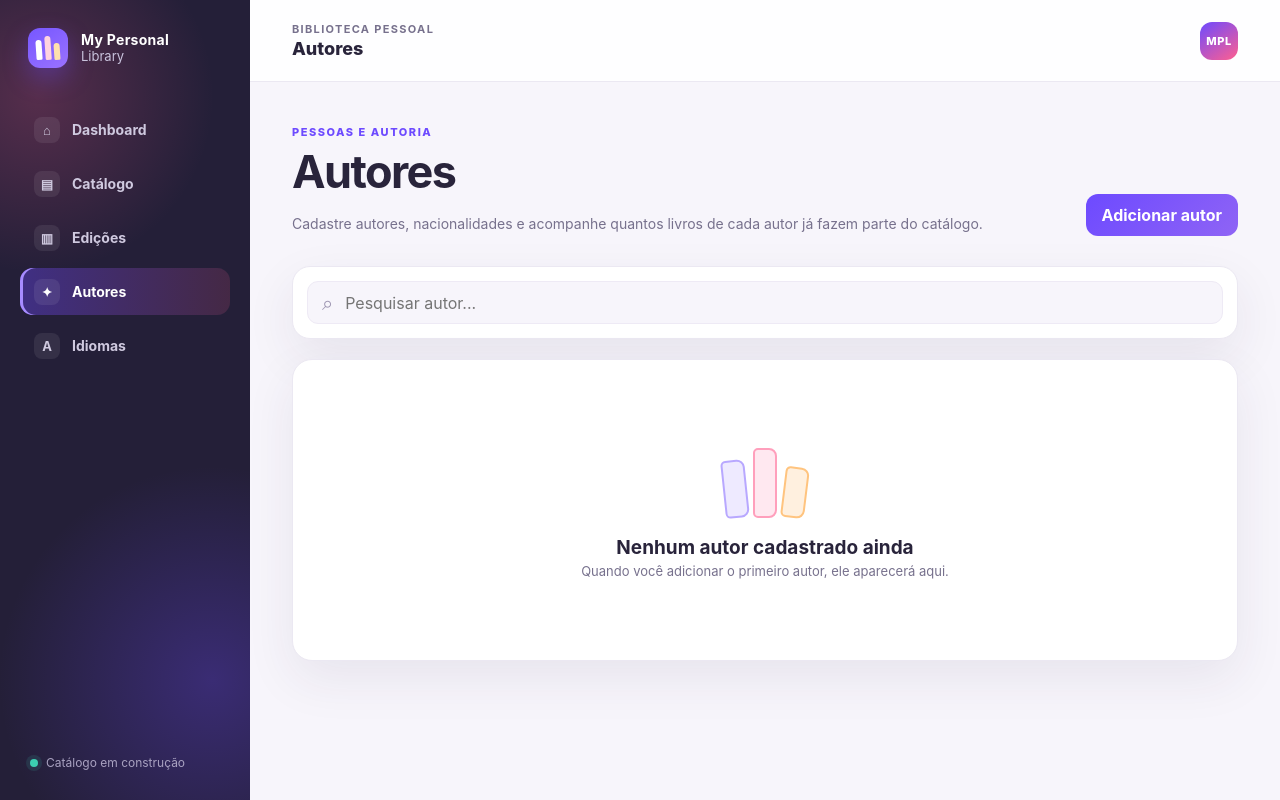
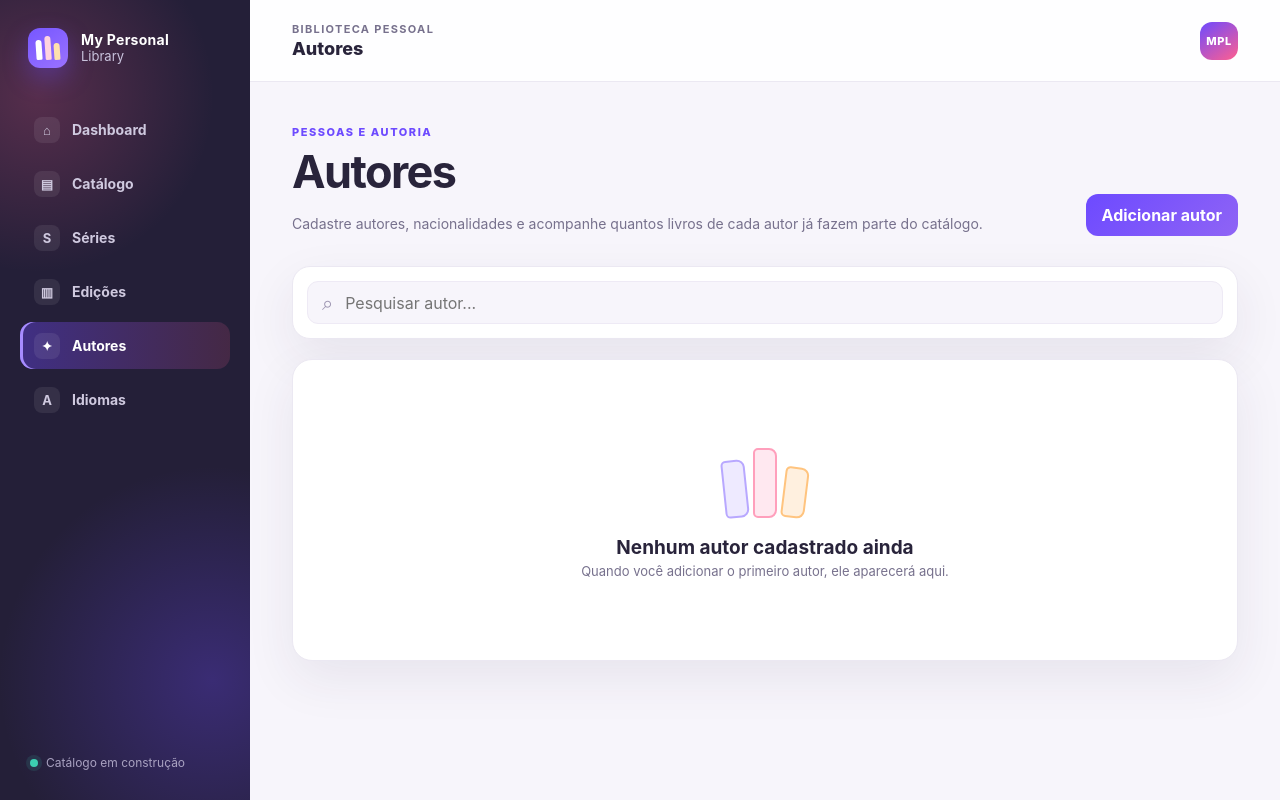
Before and after one commit to clice/my-personal-library, a Django app: page /authors/ in a window 1280 px wide. Run offline with Django 5.2, Linux system fonts and the light colour scheme; data that the repository does not hold is empty.

Commit message:
feat: add series navigation

```diff
--- a/templates/base.html
+++ b/templates/base.html
@@ -11,59 +11,32 @@
     <div class="app-shell">
         <aside class="sidebar">
             <div class="brand">
-                <div class="brand-mark" aria-hidden="true">
-                    <span></span><span></span><span></span>
-                </div>
-                <div>
-                    <strong>My Personal</strong>
-                    <span>Library</span>
-                </div>
+                <div class="brand-mark" aria-hidden="true"><span></span><span></span><span></span></div>
+                <div><strong>My Personal</strong><span>Library</span></div>
             </div>
 
             <nav class="nav" aria-label="Navegação principal">
-                <a class="nav-link {% if request.resolver_match.url_name == 'dashboard' %}is-active{% endif %}" href="{% url 'dashboard' %}">
-                    <span class="nav-icon">⌂</span>
-                    Dashboard
-                </a>
-                <a class="nav-link {% if request.resolver_match.url_name == 'catalog' %}is-active{% endif %}" href="{% url 'catalog' %}">
-                    <span class="nav-icon">▤</span>
-                    Catálogo
-                </a>
-                <a class="nav-link {% if request.resolver_match.url_name == 'editions' %}is-active{% endif %}" href="{% url 'editions' %}">
-                    <span class="nav-icon">▥</span>
-                    Edições
-                </a>
-                <a class="nav-link {% if request.resolver_match.url_name == 'authors' or request.resolver_match.url_name == 'author_add' or request.resolver_match.url_name == 'author_edit' or request.resolver_match.url_name == 'author_delete' %}is-active{% endif %}" href="{% url 'authors' %}">
-                    <span class="nav-icon">✦</span>
-                    Autores
-                </a>
-                <a class="nav-link {% if request.resolver_match.url_name == 'languages' or request.resolver_match.url_name == 'language_add' or request.resolver_match.url_name == 'language_edit' or request.resolver_match.url_name == 'language_delete' %}is-active{% endif %}" href="{% url 'languages' %}">
-                    <span class="nav-icon">A</span>
-                    Idiomas
-                </a>
+                <a class="nav-link {% if request.resolver_match.url_name == 'dashboard' %}is-active{% endif %}" href="{% url 'dashboard' %}"><span class="nav-icon">⌂</span>Dashboard</a>
+                <a class="nav-link {% if request.resolver_match.url_name == 'catalog' or request.resolver_match.url_name == 'book_add' or request.resolver_match.url_name == 'book_edit' or request.resolver_match.url_name == 'book_delete' %}is-active{% endif %}" href="{% url 'catalog' %}"><span class="nav-icon">▤</span>Catálogo</a>
+                <a class="nav-link {% if request.resolver_match.url_name == 'series' or request.resolver_match.url_name == 'series_add' or request.resolver_match.url_name == 'series_edit' or request.resolver_match.url_name == 'series_delete' %}is-active{% endif %}" href="{% url 'series' %}"><span class="nav-icon">S</span>Séries</a>
+                <a class="nav-link {% if request.resolver_match.url_name == 'editions' %}is-active{% endif %}" href="{% url 'editions' %}"><span class="nav-icon">▥</span>Edições</a>
+                <a class="nav-link {% if request.resolver_match.url_name == 'authors' or request.resolver_match.url_name == 'author_add' or request.resolver_match.url_name == 'author_edit' or request.resolver_match.url_name == 'author_delete' %}is-active{% endif %}" href="{% url 'authors' %}"><span class="nav-icon">✦</span>Autores</a>
+                <a class="nav-link {% if request.resolver_match.url_name == 'languages' or request.resolver_match.url_name == 'language_add' or request.resolver_match.url_name == 'language_edit' or request.resolver_match.url_name == 'language_delete' %}is-active{% endif %}" href="{% url 'languages' %}"><span class="nav-icon">A</span>Idiomas</a>
             </nav>
 
-            <div class="sidebar-footer">
-                <span class="status-dot"></span>
-                Catálogo em construção
-            </div>
+            <div class="sidebar-footer"><span class="status-dot"></span>Catálogo em construção</div>
         </aside>
 
         <main class="main">
             <header class="topbar">
-                <div>
-                    <p class="topbar-kicker">Biblioteca pessoal</p>
-                    <p class="topbar-title">{% block page_name %}Dashboard{% endblock %}</p>
-                </div>
+                <div><p class="topbar-kicker">Biblioteca pessoal</p><p class="topbar-title">{% block page_name %}Dashboard{% endblock %}</p></div>
                 <div class="topbar-badge">MPL</div>
             </header>
 
             <div class="content">
                 {% if messages %}
                     <div class="messages">
-                        {% for message in messages %}
-                            <div class="message">{{ message }}</div>
-                        {% endfor %}
+                        {% for message in messages %}<div class="message">{{ message }}</div>{% endfor %}
                     </div>
                 {% endif %}
                 {% block content %}{% endblock %}
```
